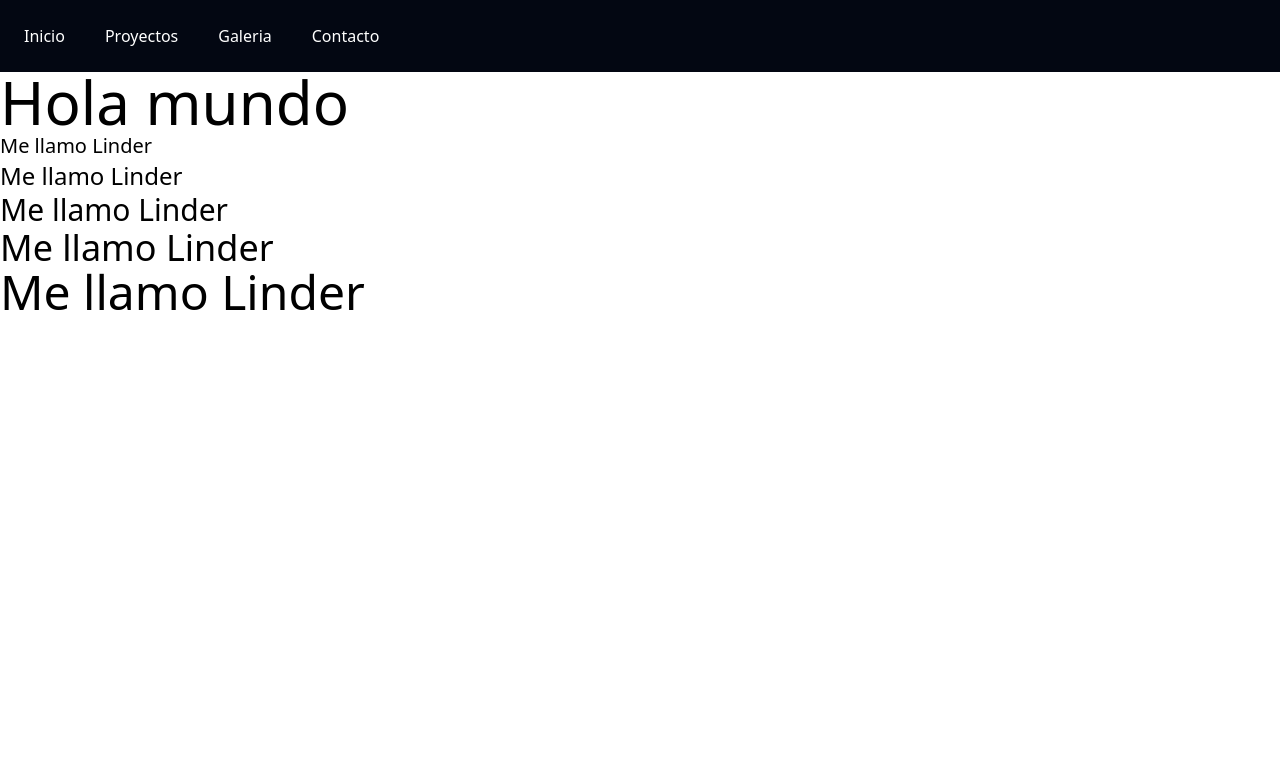
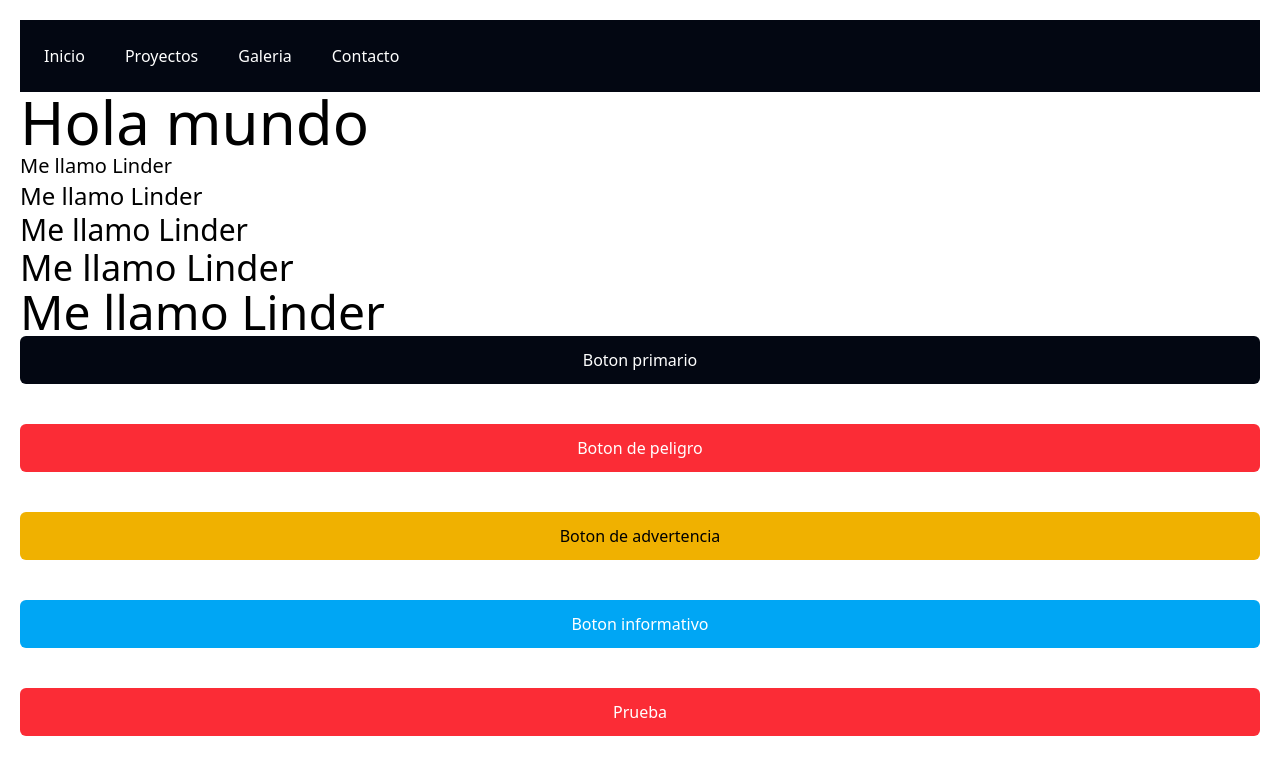
Before and after one commit to linder3hs/codigo-g28, a React (Vite) app in the folder react-hola-mundo/: page / in a window 1280 px wide. Shown: the top 774 px of the page. Built offline with nearby package versions, Linux system fonts and the light colour scheme.

Commit message:
components

```diff
--- a/react-hola-mundo/src/App.jsx
+++ b/react-hola-mundo/src/App.jsx
@@ -1,6 +1,7 @@
 // Vamos a importa el componente Header
 import Header from "./components/Header";
 import Title from "./components/Title";
+import Button from "./components/Button";
 
 /**
  * Como crear un componente desde 0
@@ -12,7 +13,7 @@ import Title from "./components/Title";
 function App() {
   // retorna un bloque de HTML
   return (
-    <section>
+    <section className="m-5">
       <Header />
       <div>
         <Title text="Hola mundo" size="h1" />
@@ -21,6 +22,13 @@ function App() {
         <Title text="Me llamo Linder" size="h4" />
         <Title text="Me llamo Linder" size="h3" />
         <Title text="Me llamo Linder" size="h2" />
+        <div className="flex gap-10 flex-col">
+          <Button type="button" variant="primary" text="Boton primario" />
+          <Button type="submit" variant="danger" text="Boton de peligro" />
+          <Button type="reset" variant="warning" text="Boton de advertencia" />
+          <Button variant="info" text="Boton informativo" />
+          <Button text="Prueba" variant="danger" type="submit" />
+        </div>
       </div>
     </section>
   );
--- /dev/null
+++ b/react-hola-mundo/src/components/Button.jsx
@@ -0,0 +1,23 @@
+function Button(props) {
+  const variants = {
+    primary: "bg-gray-950 text-white",
+    warning: "bg-yellow-500 text-black",
+    info: "bg-sky-500 text-white",
+    danger: "bg-red-500 text-white",
+  };
+
+  return (
+    <>
+      <button
+        type={props.type}
+        className={`px-4 py-3 rounded-md font-medium ${
+          variants[props.variant]
+        }`}
+      >
+        {props.text}
+      </button>
+    </>
+  );
+}
+
+export default Button;
```
